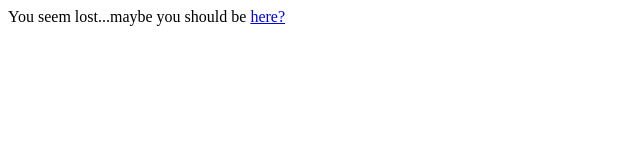
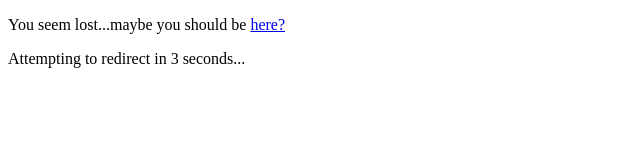
Before and after one commit to Keyllective/pcbs, a plain HTML site: page index.html in a window 1280 px wide. Shown: the whole page, without its empty margins (0-640 px from the left). Drawn offline with Linux system fonts and the light colour scheme.

Commit message:
Added auto-redirect to index.html. Added images for existing PCBs. Added gerbrend script for easy image generation.

```diff
--- a/index.html
+++ b/index.html
@@ -3,9 +3,11 @@
 <head>
   <meta charset="utf-8">
   <meta name="viewport" content="width=device-width, initial-scale=1">
+  <meta http-equiv="refresh" content="3; url=https://keyllective.com" />
   <title>Keyllective PCBs</title>
 </head>
 <body>
-You seem lost...maybe you should be <a href="https://keyllective.com/">here?</a>
+<p>You seem lost...maybe you should be <a href="https://keyllective.com">here?</a></p>
+<p>Attempting to redirect in 3 seconds...</p>
 </body>
 </html>
```
Also changed, not shown: .bin/generate-boards.js, key-570b811c/key-570b811c.png (added), key-cdbabedc/key-cdbabedc.png (added), 1 other file.
